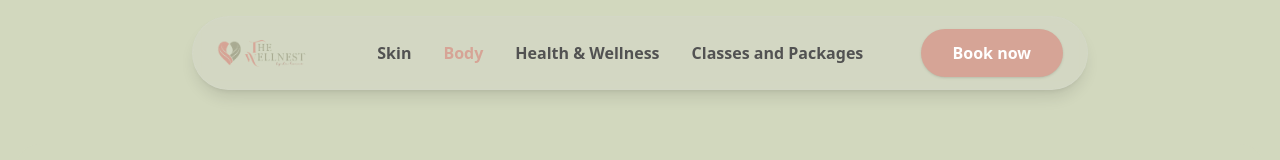
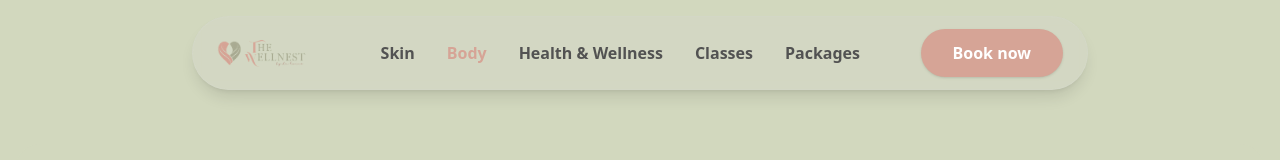
Before and after one commit to aizuddinahmd/the-wellnest, a Next.js app: page /body in a window 1280 px wide. Shown: the top 160 px of the page. Built offline with nearby package versions, Linux system fonts and the light colour scheme.

Commit message:
edited navbar

```diff
--- a/src/app/page.tsx
+++ b/src/app/page.tsx
@@ -41,7 +41,7 @@ export default function Home() {
         <MovingSign />
         <FeaturesRight />
         {/* <FeaturesLeft /> */}
-        <AboutUs2 />
+        {/* <AboutUs2 /> */}
         <Packages />
         <Memberships />
         <ListofTestimonials />
--- a/src/app/services/packageData.ts
+++ b/src/app/services/packageData.ts
@@ -64,7 +64,7 @@ export const PACKAGE_COMPARISON: PackageComparison = {
       features: {
         signature_facial: 1,
         reformer_pilates: 4,
-        validity_months: 1,
+        validity_months: 3,
         body_composition_analysis: true,
         skin_analysis: false,
         mental_health_assessment: false,
@@ -80,7 +80,7 @@ export const PACKAGE_COMPARISON: PackageComparison = {
       features: {
         signature_facial: 2,
         reformer_pilates: 8,
-        validity_months: 2,
+        validity_months: 6,
         body_composition_analysis: true,
         skin_analysis: true,
         mental_health_assessment: true,
--- a/src/components/navbar.tsx
+++ b/src/components/navbar.tsx
@@ -14,7 +14,12 @@ const navLinks = [
   { href: "/health-wellness", label: "Health & Wellness" },
   {
     href: "https://the-wellnestbdt.rezerv.co/class",
-    label: "Classes and Packages",
+    label: "Classes",
+    external: true,
+  },
+  {
+    href: "https://the-wellnestbdt.rezerv.co/package",
+    label: "Packages",
     external: true,
   },
   // { href: "/memberships", label: "Memberships" },
```
